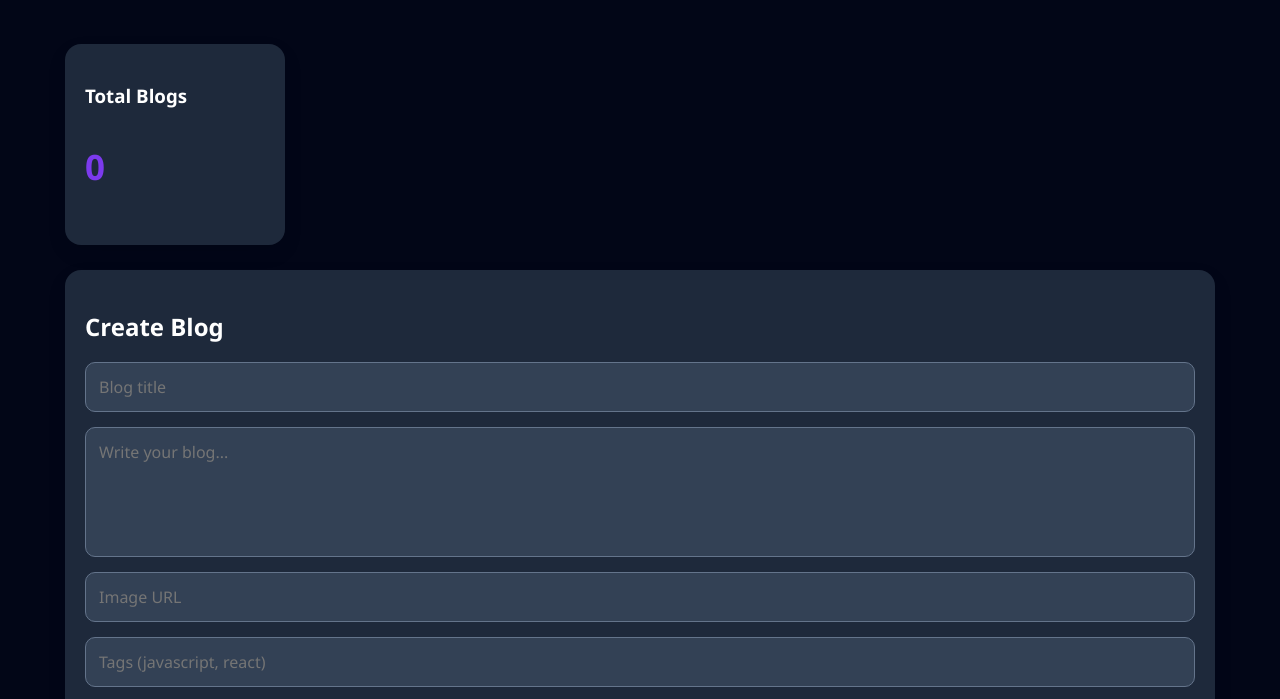
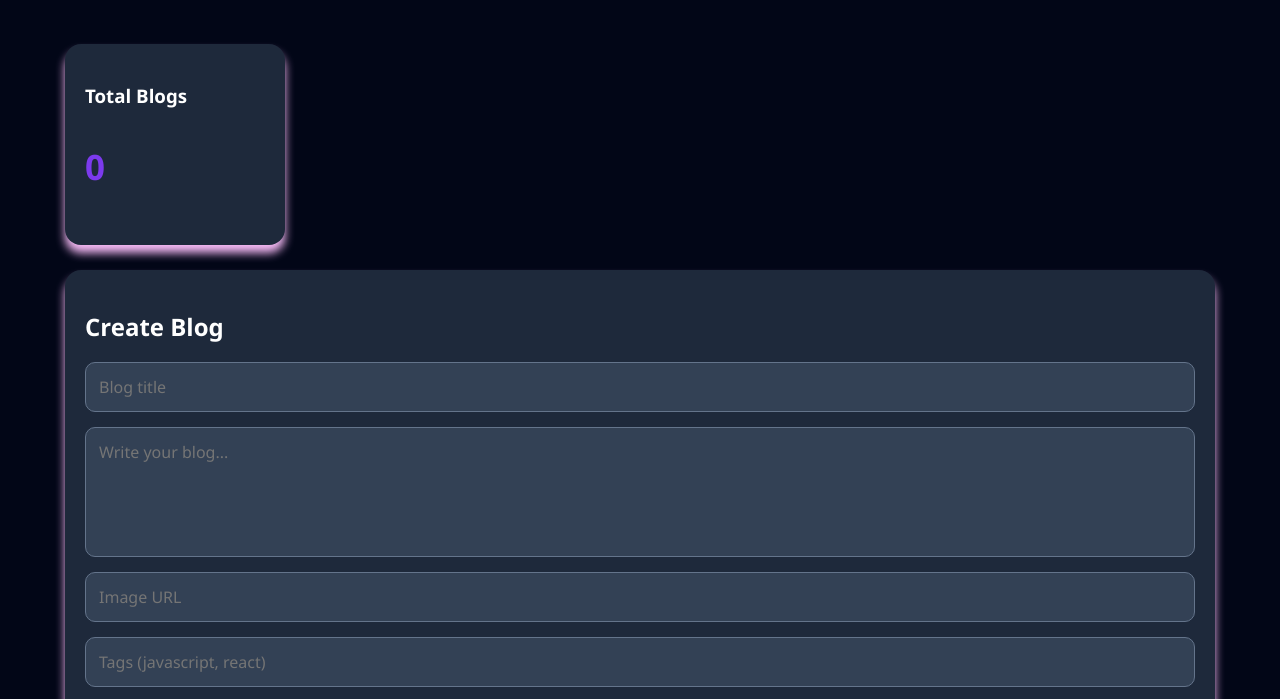
Before and after one commit to Aafrin-kashis/Modular-Blog, a website built with Vite: page blog-manager/index.html in a window 1280 px wide. Both pictures are taken after a click on the button "Dark Mode". Shown: the part 92-791 px from the top of the page. Built offline with nearby package versions, Linux system fonts and the light colour scheme.

Commit message:
modify css

```diff
--- a/blog-manager/src/style.css
+++ b/blog-manager/src/style.css
@@ -162,6 +162,7 @@ color:white;
 .dark .form-box,
 .dark li{
 background:#1e293b;
+box-shadow:0 8px 10px rgb(246, 186, 246);
 }
 
 .dark input,
```
